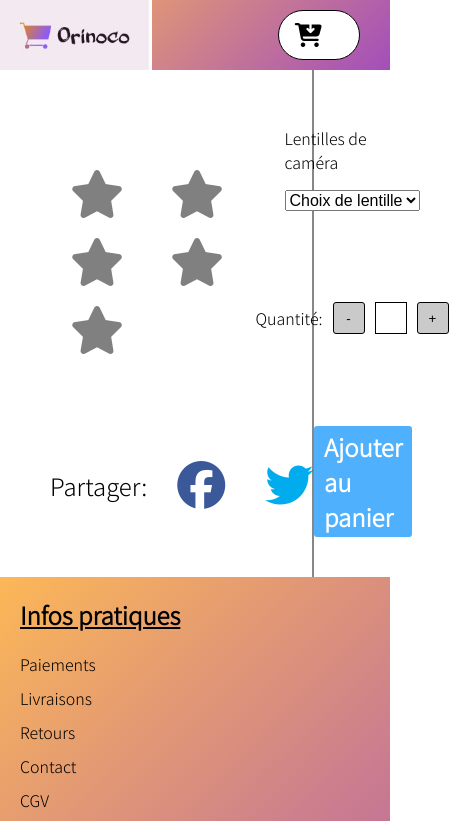
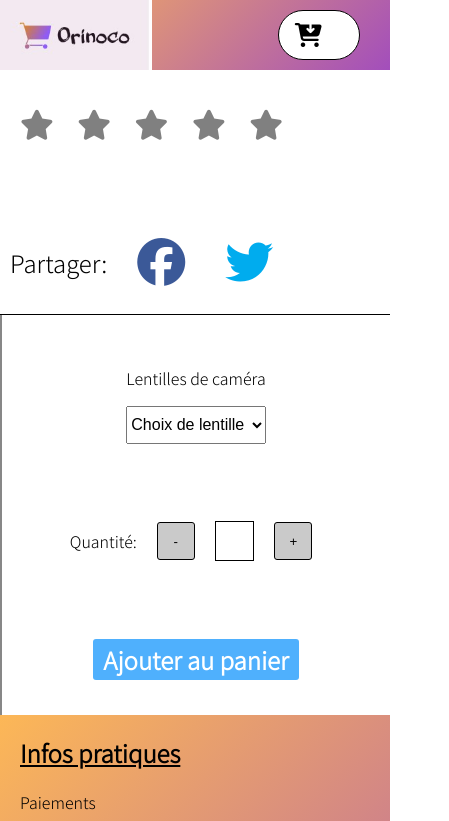
Before and after one commit to raphaellorthioir/Orinoco, a plain HTML site: page frontend/html/product.html in a window 390 px wide. Shown: the top 821 px of the page, 449 px wide, since content can reach past the window. Drawn offline with Linux system fonts and the light colour scheme; no server answers.

Commit message:
product.html responsive

```diff
--- a/frontend/sass/style.scss
+++ b/frontend/sass/style.scss
@@ -49,11 +49,7 @@ li{
 #cartSection{
     width: 20%;
 }
-#lens-select{
-    width: 200px;
-    height: 30px;
-    font-size: 16px;
-}
+
 
 .photoArea{
     width: 208px;
@@ -142,8 +138,8 @@ li{
     width: 100%;
 }
 .product-info{
-    text-align: justify;
-    padding: 0 50px;
+
+    margin-left: 10px;
     h1{
         margin: 0;
         margin-bottom: 10px;
@@ -155,20 +151,17 @@ li{
         margin-right: 10px;
     }
 }
-.rating{
-    margin-top: 10px;
 
-    }
 
 .fa-star{
     cursor: pointer;
-    padding: 10px;
+    margin: 0 10px;
     color: gray;
+    font-size: 2em;
 
 }
 .stars{
 
-    font-size: 1.7em;
     transition: color 1s ease;
     cursor: pointer;
 
@@ -216,11 +209,7 @@ li{
         transform: scale(1.1);
     }
 }
-.padding{
-    padding-top: 50px;
-    padding-bottom: 50px;
-    padding-left: 50px;
-}
+
 .col{
     display: flex;
     flex-direction: column;
@@ -582,6 +571,7 @@ figcaption{
  }
 
  #showProduct{
+     margin: 10px;
      img{
          width: 500px;
          height: 300px;
@@ -787,9 +777,20 @@ label{
     .align{
         flex-direction: unset;
     }
+   #imgSection{
+       width: 100%;
 
+   }
     .responsiveCol{
         flex-direction: column;
+    }
+    .respProductPage{
+        flex-direction: column;
+    }
+    #cartSection{
+        width: auto;
+        height: 400px;
+        border-top: 1px black solid;
     }
     .product-info{
         padding: 20px 20px;
@@ -803,7 +804,7 @@ label{
     .stars{
         .fa-star{
             margin: 0px 10px;
-            font-size: 48px;
+            font-size: 30px;
         }
     }
     .social{
@@ -815,16 +816,35 @@ label{
             margin: 0 10px;
         }
     }
-
-
+    #lense-select{
+        width:auto;
+        height: 1cm;
+        font-size: 1em;
+    }
+    #lessBtn,#plusBtn{
+        width: 1cm;
+        height: 1cm;
+        margin: 0 10px;
+    }
+    .chooseNumber{
+        width: 1cm;
+        height: 1cm;
+        font-size: 1.5em;
+        text-align: center;
+    }
     }
 
+    @media screen and (max-width:700px){
+        #showProduct{
 
-    #lens-select{
-        width: 300px;
-        height: 44px;
-        font-size: 1em;
+            img{
+                width: 400px;
+                height: 300px;
+        }
+
+        }
     }
+
 
     .table{
         width: 100%;
```
Also changed, not shown: frontend/sass/style.css, 1 other file.
